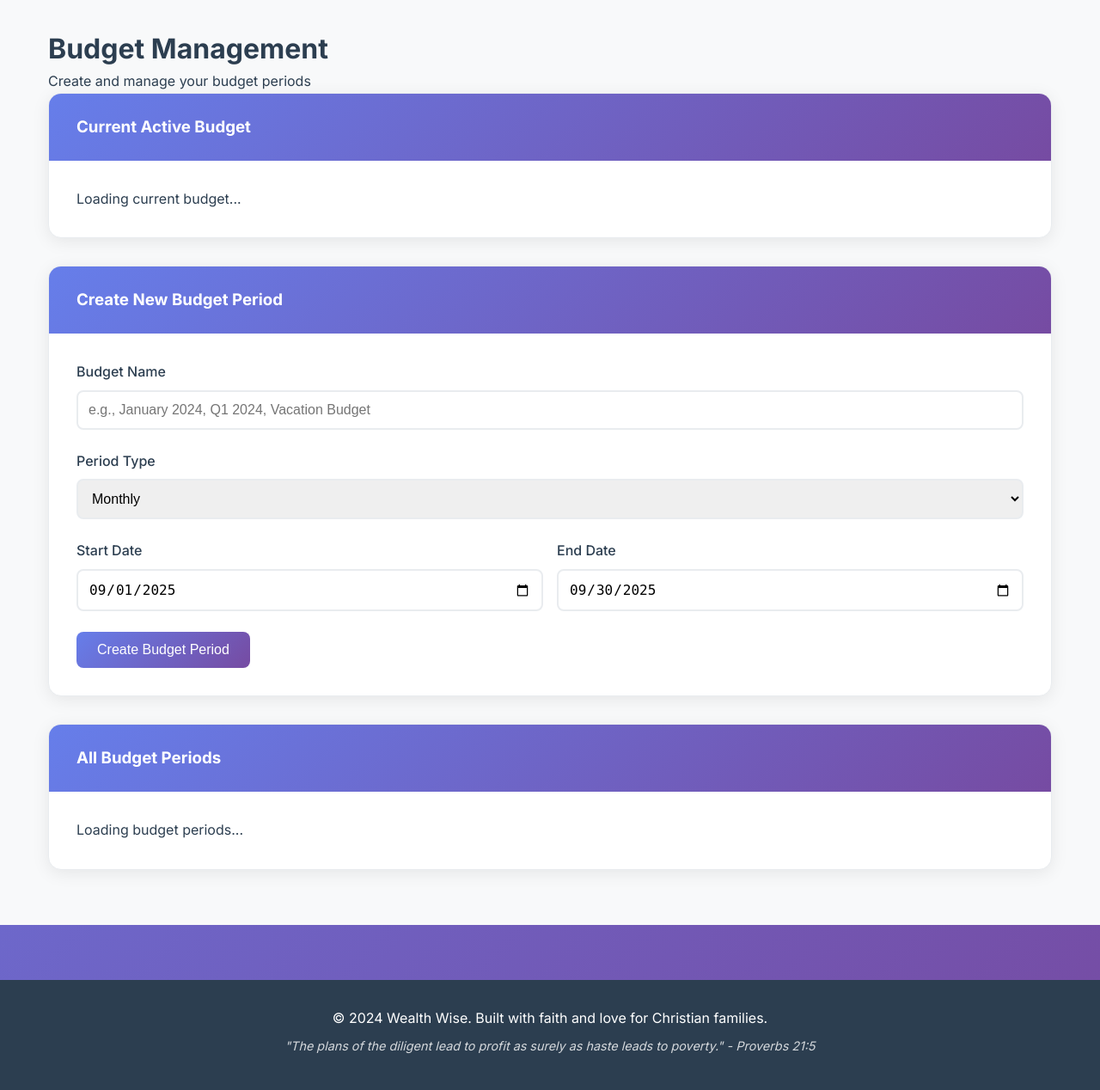
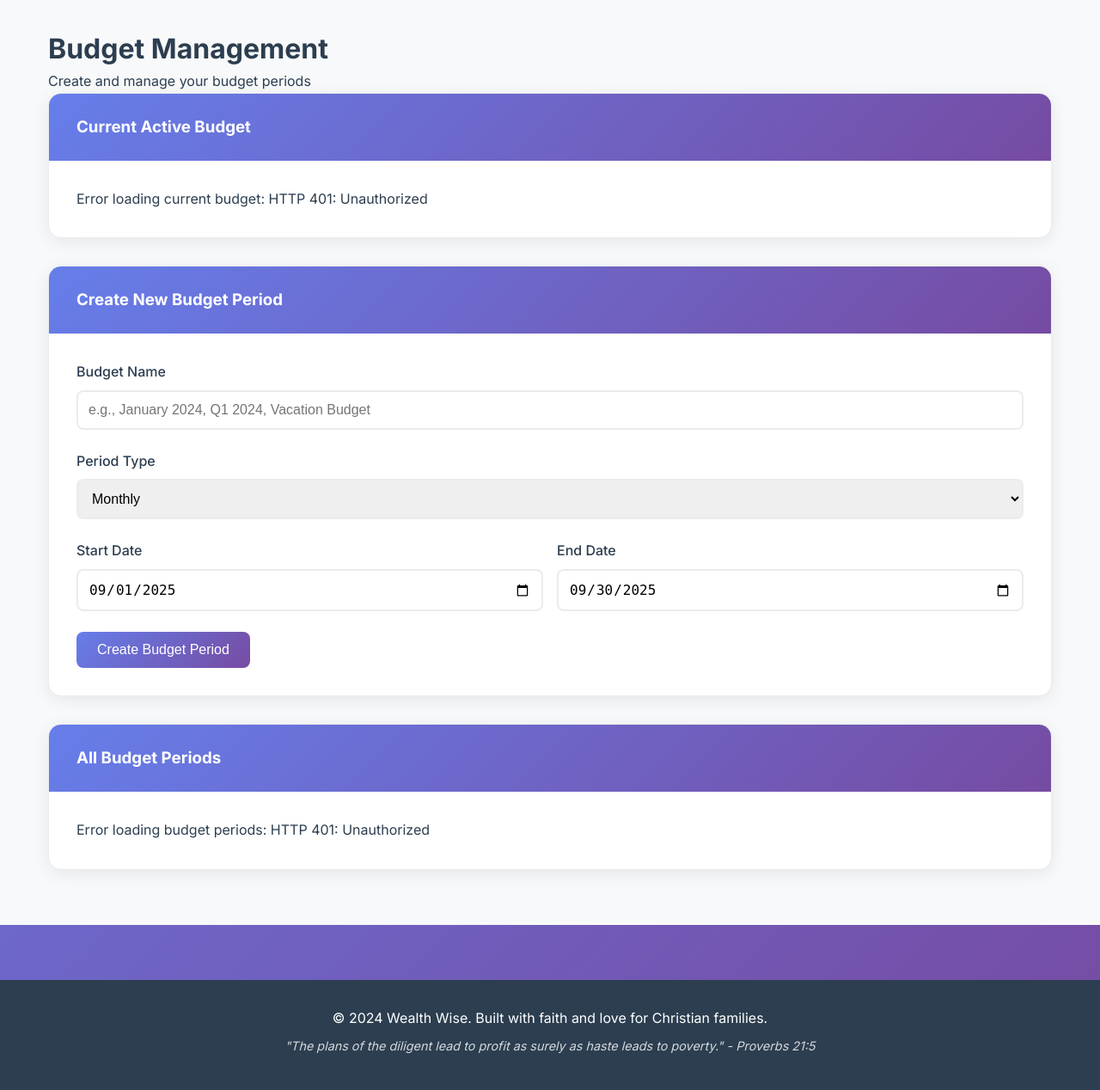
Before and after one commit to ronnietee/wealth-wise, a Flask app: page /budgets in a window 1280 px wide. Shown: the part 72-1340 px from the top of the page at 86% size. Run offline with Flask 3, Linux system fonts and the light colour scheme.

Commit message:
fix: Improve error handling and debugging for budget loading
- Add try-catch blocks to budget API endpoints with detailed error logging
- Improve frontend error handling to show actual error messages to users
- Add proper HTTP status code checking in dashboard and budgets pages
- Display specific error messages instead of generic 'Error loading budget'
- Better debugging information for troubleshooting budget loading issues
- Users now see detailed error messages when budget loading fails

```diff
--- a/app.py
+++ b/app.py
@@ -370,16 +370,20 @@ def create_transaction(current_user):
 @app.route('/api/budget-periods', methods=['GET'])
 @token_required
 def get_budget_periods(current_user):
-    periods = BudgetPeriod.query.filter_by(user_id=current_user.id).order_by(BudgetPeriod.created_at.desc()).all()
-    return jsonify([{
-        'id': period.id,
-        'name': period.name,
-        'period_type': period.period_type,
-        'start_date': period.start_date.isoformat(),
-        'end_date': period.end_date.isoformat(),
-        'is_active': period.is_active,
-        'created_at': period.created_at.isoformat()
-    } for period in periods])
+    try:
+        periods = BudgetPeriod.query.filter_by(user_id=current_user.id).order_by(BudgetPeriod.created_at.desc()).all()
+        return jsonify([{
+            'id': period.id,
+            'name': period.name,
+            'period_type': period.period_type,
+            'start_date': period.start_date.isoformat(),
+            'end_date': period.end_date.isoformat(),
+            'is_active': period.is_active,
+            'created_at': period.created_at.isoformat()
+        } for period in periods])
+    except Exception as e:
+        print(f"Error in get_budget_periods: {str(e)}")
+        return jsonify({'error': f'Error loading budget periods: {str(e)}'}), 500
 
 @app.route('/api/budget-periods', methods=['POST'])
 @token_required
@@ -442,56 +446,60 @@ def activate_budget_period(current_user, period_id):
 @app.route('/api/budget', methods=['GET'])
 @token_required
 def get_budget(current_user):
-    # Get active budget period
-    active_period = BudgetPeriod.query.filter_by(user_id=current_user.id, is_active=True).first()
+    try:
+        # Get active budget period
+        active_period = BudgetPeriod.query.filter_by(user_id=current_user.id, is_active=True).first()
 
-    if not active_period:
-        # Create default monthly period for current month
-        current_date = datetime.now()
-        start_date = current_date.replace(day=1).date()
-        end_date = (current_date.replace(day=1) + timedelta(days=32)).replace(day=1) - timedelta(days=1)
+        if not active_period:
+            # Create default monthly period for current month
+            current_date = datetime.now()
+            start_date = current_date.replace(day=1).date()
+            end_date = (current_date.replace(day=1) + timedelta(days=32)).replace(day=1) - timedelta(days=1)
 
-        active_period = BudgetPeriod(
-            name=current_date.strftime('%B %Y'),
-            period_type='monthly',
-            start_date=start_date,
-            end_date=end_date,
-            user_id=current_user.id,
-            is_active=True
-        )
-        db.session.add(active_period)
-        db.session.commit()
+            active_period = BudgetPeriod(
+                name=current_date.strftime('%B %Y'),
+                period_type='monthly',
+                start_date=start_date,
+                end_date=end_date,
+                user_id=current_user.id,
+                is_active=True
+            )
+            db.session.add(active_period)
+            db.session.commit()
 
-    # Get or create budget for this period
-    budget = Budget.query.filter_by(period_id=active_period.id, user_id=current_user.id).first()
+        # Get or create budget for this period
+        budget = Budget.query.filter_by(period_id=active_period.id, user_id=current_user.id).first()
 
-    if not budget:
-        budget = Budget(
-            period_id=active_period.id,
-            user_id=current_user.id
-        )
-        db.session.add(budget)
-        db.session.commit()
+        if not budget:
+            budget = Budget(
+                period_id=active_period.id,
+                user_id=current_user.id
+            )
+            db.session.add(budget)
+            db.session.commit()
 
-        # Create default categories if this is the first budget
-        if not Category.query.filter_by(user_id=current_user.id).first():
-            create_default_categories(current_user.id)
+            # Create default categories if this is the first budget
+            if not Category.query.filter_by(user_id=current_user.id).first():
+                create_default_categories(current_user.id)
 
-    # Calculate total income from income sources
-    total_income_from_sources = sum(source.amount for source in budget.income_sources)
+        # Calculate total income from income sources
+        total_income_from_sources = sum(source.amount for source in budget.income_sources)
 
-    return jsonify({
-        'budget_id': budget.id,
-        'period_id': active_period.id,
-        'period_name': active_period.name,
-        'period_type': active_period.period_type,
-        'start_date': active_period.start_date.isoformat(),
-        'end_date': active_period.end_date.isoformat(),
-        'total_income': total_income_from_sources,
-        'balance_brought_forward': budget.balance_brought_forward,
-        'balance_to_allocate': total_income_from_sources + budget.balance_brought_forward - sum(a.allocated_amount for a in budget.allocations),
-        'income_sources': [{'id': source.id, 'name': source.name, 'amount': source.amount} for source in budget.income_sources]
-    })
+        return jsonify({
+            'budget_id': budget.id,
+            'period_id': active_period.id,
+            'period_name': active_period.name,
+            'period_type': active_period.period_type,
+            'start_date': active_period.start_date.isoformat(),
+            'end_date': active_period.end_date.isoformat(),
+            'total_income': total_income_from_sources,
+            'balance_brought_forward': budget.balance_brought_forward,
+            'balance_to_allocate': total_income_from_sources + budget.balance_brought_forward - sum(a.allocated_amount for a in budget.allocations),
+            'income_sources': [{'id': source.id, 'name': source.name, 'amount': source.amount} for source in budget.income_sources]
+        })
+    except Exception as e:
+        print(f"Error in get_budget: {str(e)}")
+        return jsonify({'error': f'Error loading budget: {str(e)}'}), 500
 
 @app.route('/api/budget', methods=['PUT'])
 @token_required
--- a/templates/budgets.html
+++ b/templates/budgets.html
@@ -106,6 +106,9 @@ async function loadCurrentBudget() {
 
         if (response.ok) {
             const budget = await response.json();
+            if (budget.error) {
+                throw new Error(budget.error);
+            }
             const currentBudgetInfo = document.getElementById('current-budget-info');
             currentBudgetInfo.innerHTML = `
                 <div class="budget-info">
@@ -116,10 +119,13 @@ async function loadCurrentBudget() {
                     <p><strong>Balance to Allocate:</strong> ${formatCurrency(budget.balance_to_allocate, userCurrency)}</p>
                 </div>
             `;
+        } else {
+            const errorData = await response.json();
+            throw new Error(errorData.error || `HTTP ${response.status}: ${response.statusText}`);
         }
     } catch (error) {
         console.error('Error loading current budget:', error);
-        document.getElementById('current-budget-info').innerHTML = '<p>Error loading current budget</p>';
+        document.getElementById('current-budget-info').innerHTML = `<p>Error loading current budget: ${error.message}</p>`;
     }
 }
 
@@ -134,6 +140,9 @@ async function loadBudgetPeriods() {
 
         if (response.ok) {
             const periods = await response.json();
+            if (periods.error) {
+                throw new Error(periods.error);
+            }
             const periodsList = document.getElementById('budget-periods-list');
 
             if (periods.length === 0) {
@@ -157,10 +166,13 @@ async function loadBudgetPeriods() {
                     </div>
                 </div>
             `).join('');
+        } else {
+            const errorData = await response.json();
+            throw new Error(errorData.error || `HTTP ${response.status}: ${response.statusText}`);
         }
     } catch (error) {
         console.error('Error loading budget periods:', error);
-        document.getElementById('budget-periods-list').innerHTML = '<p>Error loading budget periods</p>';
+        document.getElementById('budget-periods-list').innerHTML = `<p>Error loading budget periods: ${error.message}</p>`;
     }
 }
 
```
Also changed, not shown: templates/dashboard.html (+14 -2 lines).
